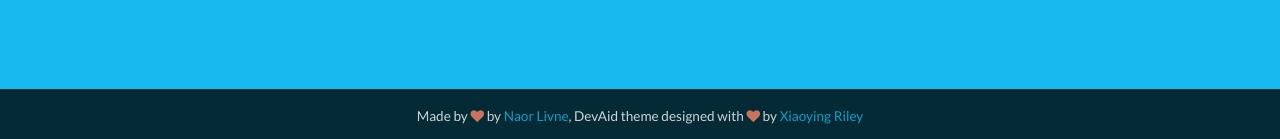
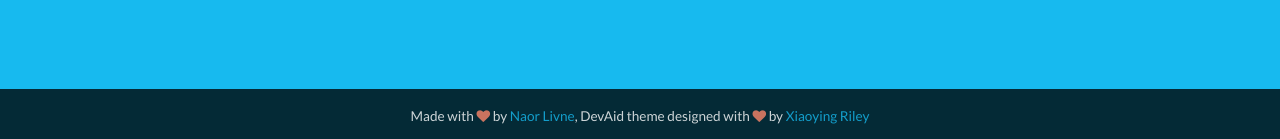
Before and after one commit to nebula-orchestrator/nebula-orchestrator.github.io, a Jekyll site: the page built from index.html, in a window 1280 px wide and 900 px high, scrolled down 1784 px. Shown: the part 758-897 px from the top of the window. Built offline with Jekyll 4.4.1, drawn with Linux system fonts in a browser that asks for light colours.

Commit message:
footer typo fix

```diff
--- a/_includes/footer.html
+++ b/_includes/footer.html
@@ -1,7 +1,7 @@
     <!-- ******FOOTER****** -->
     <footer class="footer">
         <div class="container text-center">
-            <small class="copyright">Made by <i class="fa fa-heart"></i> by <a href="https://github.com/naorlivne/" target="_blank">Naor Livne</a>, DevAid theme designed with <i class="fa fa-heart"></i> by <a href="http://themes.3rdwavemedia.com" target="_blank">Xiaoying Riley</a></small></small>
+            <small class="copyright">Made with <i class="fa fa-heart"></i> by <a href="https://github.com/naorlivne/" target="_blank">Naor Livne</a>, DevAid theme designed with <i class="fa fa-heart"></i> by <a href="http://themes.3rdwavemedia.com" target="_blank">Xiaoying Riley</a></small></small>
         </div><!--//container-->
     </footer><!--//footer-->
 
```
